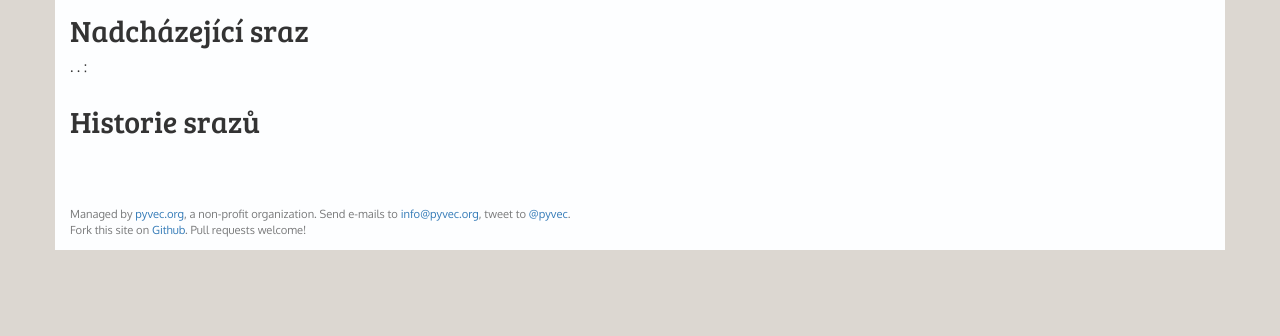
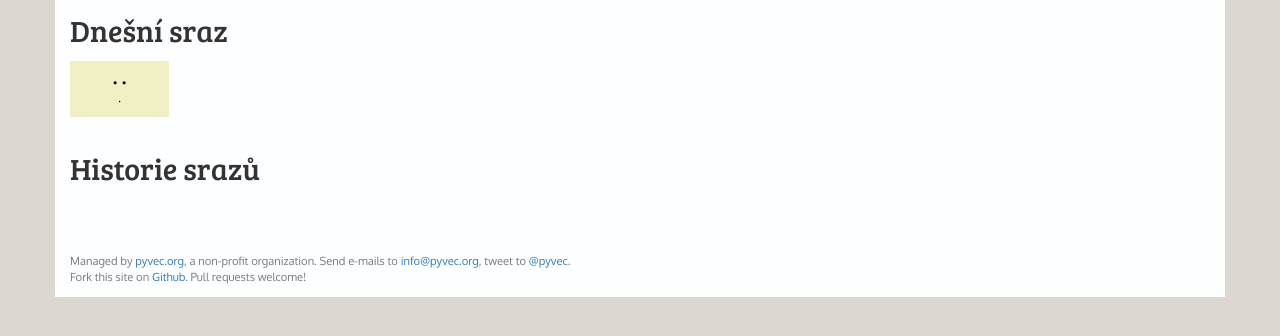
Before and after one commit to pyvec/pyvo.cz, a Python web app: template pyvocz/templates/city.html in a window 1280 px wide. Shown: the part 428-764 px from the top of the page. Run offline with Jinja, Linux system fonts and the light colour scheme; the template is opened without the code that fills it, so the values that code supplies are empty; some libraries are stand-ins or nearby versions.

Commit message:
Style event lists

```diff
--- a/pyvocz/static/style.css
+++ b/pyvocz/static/style.css
@@ -435,3 +435,179 @@ ul.contacts {
     font-weight: bold;
     font-style: normal;
 }
+
+/******************** Event lists ********************/
+
+.event-list > ul {
+    padding: 0;
+}
+
+.event-list > ul > li {
+    list-style-type: none;
+    min-height: 5em;
+}
+
+.event-entry {
+    margin-left: 8em;
+}
+
+.event-entry .event-common {
+    min-height: 4.5em;
+}
+
+.event-entry .event-head {
+    position: relative;
+    margin-top: 1em;
+    margin-bottom: 1em;
+}
+
+.event-entry .event-head time {
+    display: block;
+    position: absolute;
+    left: -8em;
+    width: 7.1em;
+    height: 4em;
+    text-align: center;
+    background-color: #EFF0EF;
+    color: black;
+}
+
+.event-entry.future .event-head time { background-color: #DFE0FF; }
+.event-entry.today .event-head time { background-color: #F1EFC4; }
+.event-entry:target .event-head time { background-color: #EDECBC; }
+
+.event-entry .event-head time .date {
+    font-family: "Bree Serif", serif;
+    font-size: 150%;
+    display: block;
+}
+
+.event-entry .event-head em {
+    font-family: "Bree Serif", serif;
+    font-size: 150%;
+    display: block;
+    font-style: normal;
+}
+
+.event-entry > ul {
+    padding: 0;
+}
+
+.event-entry > ul > li {
+    list-style-type: none;
+}
+
+.event-entry .talk-entry {
+    min-height: 3.5em;
+    position: relative;
+}
+
+.event-entry .talk-entry .youtube-link {
+    order: 2;
+    display: block;
+    position: absolute;
+    left: -6em;
+    width: 5em;
+    height: 2.8125em;
+    margin: 0;
+    overflow: hidden;
+}
+
+.event-entry .talk-entry .youtube-link img {
+    width: 5em;
+    position: absolute;
+    top: -0.45em;
+}
+
+.event-entry .talk-entry .youtube-link .overlay {
+    width: 5em;
+    height: 3em;
+    position: absolute;
+    background: #EEE;
+    opacity: 0.6;
+}
+
+.event-entry .talk-entry .youtube-link .overlay:hover {
+    opacity: 0;
+}
+
+.event-entry .talk-entry .youtube-link.no-yt {
+    background-color: #F4F4F4;
+}
+
+.event-entry .talk-entry .head {
+    order: 3;
+}
+
+.event-entry .talk-entry .head em {
+    font-weight: bold;
+    font-style: normal;
+}
+
+.event-entry .talk-entry .head ul.speakers {
+    padding: 0;
+}
+
+.event-entry .talk-entry .head ul.speakers > li {
+    list-style-type: none;
+    display: inline;
+}
+
+.event-entry .talk-entry .head ul.speakers > li:first-child::before { content: "― "; }
+.event-entry .talk-entry .head ul.speakers > li::after { content: ", "; }
+.event-entry .talk-entry .head ul.speakers > li:last-child::after { content: ""; }
+
+.event-entry .talk-entry.lightning {
+    min-height: 2em;
+}
+
+.event-entry .talk-entry.lightning .youtube-link {
+    width: 2.6em;
+    height: 1.5em;
+    left: -3.6em;
+}
+
+.event-entry .talk-entry.lightning .youtube-link img {
+    width: 2.6em;
+    top: -0.2em;
+}
+
+.event-entry .talk-entry.lightning .head ul.speakers {
+    display: inline;
+}
+
+@media(max-width: 480px) {
+    .event-entry {
+        margin-left: 0;
+    }
+
+    .event-entry .event-head time {
+        position: relative;
+        left: 0;
+    }
+
+    .event-entry .event-head time .date {
+        display: inline;
+    }
+
+    .event-entry .talk-entry .youtube-link {
+        display: none;
+    }
+
+    .event-entry .talk-entry .head ul.speakers {
+        display: block !important;
+        padding-left: 1em;
+    }
+
+    .event-entry .talk-entry .head ul.speakers > li {
+        display: block !important;
+    }
+
+    .event-entry .talk-entry .head ul.speakers > li::before {
+        content: "" !important;
+    }
+
+    .event-entry .talk-entry .head ul.speakers > li::after {
+        content: "" !important;
+    }
+}
--- a/pyvocz/templates/city.html
+++ b/pyvocz/templates/city.html
@@ -25,8 +25,10 @@
 <div class="container">
     {% if event.date < today %}
          <h2>Poslední sraz</h2>
+    {% elif event.date > today %}
+         <h2>Nadcházející sraz</h2>
     {% else %}
-         <h2>Nadcházející sraz</h2>
+         <h2>Dnešní sraz</h2>
     {% endif %}
 
     {% set is_header_event = True %}
@@ -37,7 +39,7 @@
 
 {% block contact %}{% endblock contact %}
 
-<div class="container">
+<div class="container event-list">
     <h2>Historie srazů</h2>
     <ul>
         {% for event in city.events[1:] %}
--- a/pyvocz/templates/fragments/event.html
+++ b/pyvocz/templates/fragments/event.html
@@ -1,12 +1,30 @@
-<div id="{{event.date}}">
-    <time datetime="{{event.date}}">{{event.date.day}}. {{event.date.month}}. {{event.date.year}}</time>:
+<div id="{{event.date}}" class="event-entry
+    {% if event.date < today %}
+        past
+    {% elif event.date > today %}
+        future
+    {% else %}
+        today
+    {% endif %}
+">
+    <div class="event-common">
+        <div class="event-head">
+            <a href="#{{event.date}}">
+                <time datetime="{{event.start}}">
+                    <span class="date">{{event.start.day}}. {{event.start.month}}.</span>
+                    <span class="year">{{event.start.year}}</span> · <span class="time">{{event.start.strftime('%H:%M')}}</span>
+                </time>
+            </a>
             <em>{{event.title}}</em>
 
-    <div>
+            <div class="address">
                 {{event.venue.name}}{% if event.venue.address %},
                     {{event.venue.short_address}}
                 {% endif %}
-        <a class="{% if is_header_event %}map-alt{% endif %}" href="http://mapy.cz/zakladni?q={{event.venue.name}}, {{ event.venue.latitude }}N+{{ event.venue.longitude }}E ">→ mapa (mapy.cz)</a>
+                {% if is_header_event %}
+                    <a class="map-alt" href="http://mapy.cz/zakladni?q={{event.venue.name}}, {{ event.venue.latitude }}N+{{ event.venue.longitude }}E ">→ mapa (mapy.cz)</a>
+                {% endif %}
+            </div>
         </div>
 
         {% if event.description %}
@@ -14,6 +32,7 @@
             {{event.description | nl2br}}
             </blockquote>
         {% endif %}
+    </div>
 
     {% if event.talks %}
         <ul class="talks">
--- a/pyvocz/templates/index.html
+++ b/pyvocz/templates/index.html
@@ -138,12 +138,14 @@
                 ale i podpořit hospůdku ve které se Pyvo koná.
             <p>
         </li>
+        <!--
         <li>
             <img src="{{ url_for('static', filename='images/heart.png') }}" alt=""></span>
             <p>
                 Pyva se snaží být vlídným a přátelským prostředím. Přečti si naše <a href="{{ url_for('coc') }}">pravidla chování</a>.
             <p>
         </li>
+        -->
     </ul>
 </div>
 
```
Also changed, not shown: pyvocz/app.py (+3 -4 lines), pyvocz/templates/fragments/talk.html (+23 -14 lines). Lines whose indentation alone changed are shown as unchanged.
